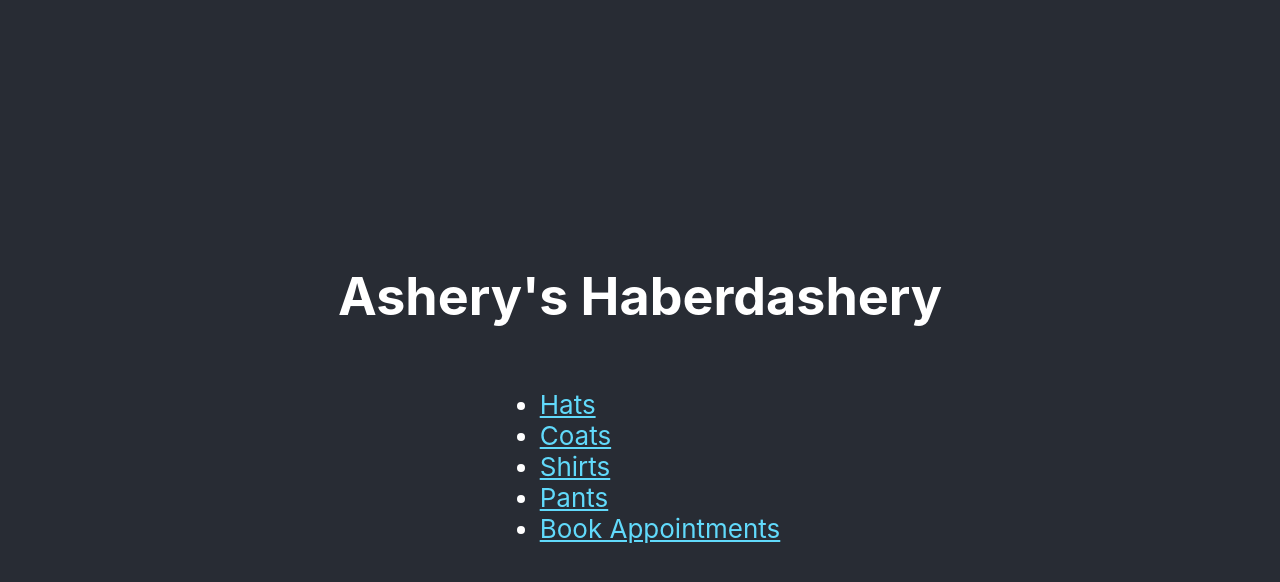
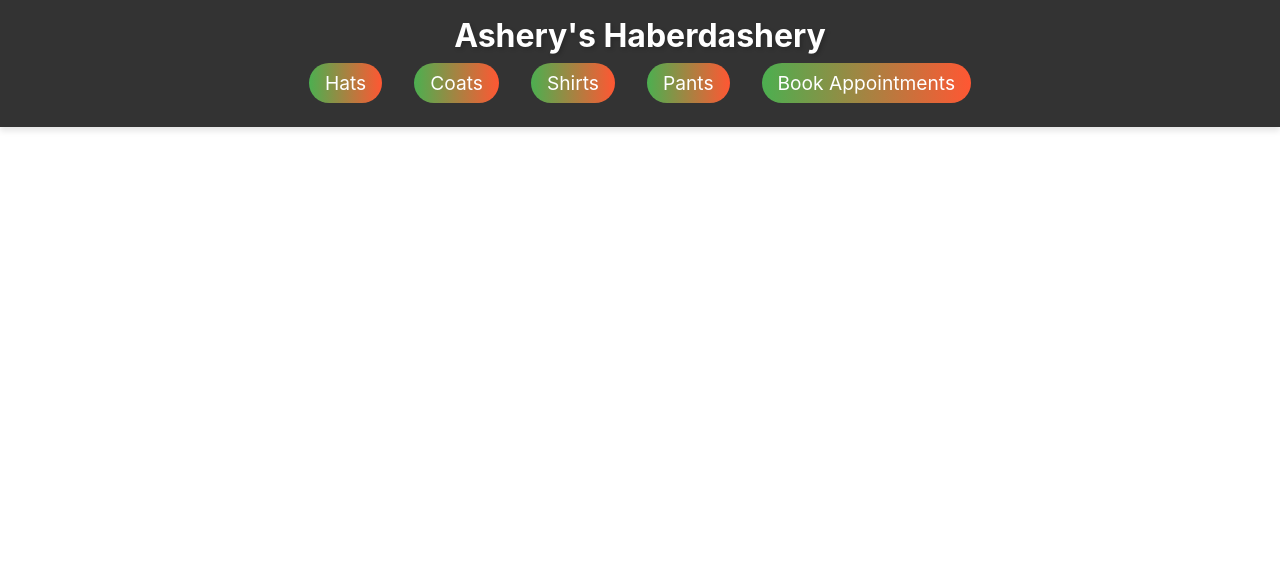
Before and after one commit to Mohammed-Savage/haberdasher-sashery, a React (Create React App) app in the folder Frontend/: page / in a window 1280 px wide. Shown: the top 582 px of the page. Built offline with nearby package versions, Linux system fonts and the light colour scheme; no server answers.

Commit message:
added even more styling

```diff
--- a/Frontend/src/components/Appointment.js
+++ b/Frontend/src/components/Appointment.js
@@ -9,15 +9,15 @@ const Appointment = () => {
     const [selectedDate, setselectedDate] = useState("");
     const [selectedTime, setselectedTime] = useState("");
     const [bookingStatus, setBookingStatus] = useState("");
-    const { appointments} = useOutletContext()
+    const { appointments } = useOutletContext()
 
         const handleBookAppointment = async () => {
-        try {
-            const response = await axios.post('/api/appointments', { date: selectedDate, time: selectedTime });
-            setBookingStatus(response.data.message);
-        } catch (error) {
-            console.error('Booking Appointment Error', error);
-        }
+        // try {
+        //     const response = await axios.post('/api/appointments', { date: selectedDate, time: selectedTime });
+        //     setBookingStatus(response.data.message);
+        // } catch (error) {
+        //     console.error('Booking Appointment Error', error);
+        // }
     };
 
 
--- /dev/null
+++ b/Frontend/src/components/Header.css
@@ -0,0 +1,65 @@
+.header-container {
+    background-color: #333;
+    /* Dark background color */
+    color: #fff;
+    /* White text color */
+    padding: 1rem;
+    text-align: center;
+    box-shadow: 0 4px 6px rgba(0, 0, 0, 0.1);
+    /* Add shadow for depth */
+}
+
+.header-container h1 {
+    margin: 0;
+    font-size: 2rem;
+    text-shadow: 2px 2px 4px rgba(0, 0, 0, 0.2);
+    /* Add text shadow for emphasis */
+}
+
+.nav-links {
+    list-style-type: none;
+    padding: 0;
+    display: flex;
+    justify-content: center;
+}
+
+.nav-links li {
+    margin: 0 1rem;
+}
+
+.nav-links li a {
+    color: #fff;
+    text-decoration: none;
+    font-size: 1.2rem;
+    transition: color 0.3s ease, transform 0.3s ease;
+    /* Add transition for smooth hover effect */
+    background: linear-gradient(to right, #4CAF50, #FF5733);
+    /* Add gradient background */
+    border-radius: 20px;
+    /* Add border-radius for rounded corners */
+    padding: 0.5rem 1rem;
+    /* Add padding for better spacing */
+}
+
+.nav-links li a:hover {
+    color: #fff;
+    transform: translateY(-2px) scale(1.05);
+    /* Add subtle hover effect with scaling */
+}
+
+.nav-links li button {
+    background-color: transparent;
+    border: none;
+    color: #fff;
+    cursor: pointer;
+    font-size: 1.2rem;
+    transition: color 0.3s ease, transform 0.3s ease;
+    /* Add transition for smooth hover effect */
+}
+
+.nav-links li button:hover {
+    color: #ff5733;
+    /* Change color on hover */
+    transform: scale(1.05);
+    /* Add scaling effect on hover */
+}
--- a/Frontend/src/components/Header.js
+++ b/Frontend/src/components/Header.js
@@ -3,7 +3,8 @@ import React from "react";
 // We used to use the Link component to link to different routes but it has since been deprecated and been replaced with the NavLink component.
 // import { Link } from "react-router-dom";
 import { NavLink } from "react-router-dom";
-import "../App.css";
+// import "../App.css";
+import "./Header.css";
 
 
 // Will track when the user is logged in or not, and will reflect the appropriate actions for them. Also links to different routes.
@@ -14,40 +15,16 @@ const Header = ({ loggedIn, setLoggedIn }) => {
     };
 
     return (
-        <div className="App-header"> {/* Here I'm applying the 'App-header' class */}
+        <div className="header-container">
             <h1>Ashery's Haberdashery</h1>
             <nav>
-                <ul>
-                    <li>
-                        <NavLink to="/hats" className="App-link"> {/* Once more, I'm applying the 'App-link' class */}
-                            Hats
-                        </NavLink>
-                    </li>
-                    <li>
-                        <NavLink to="/coats" className="App-link">
-                            Coats
-                        </NavLink>
-                    </li>
-                    <li>
-                        <NavLink to="/shirts" className="App-link">
-                            Shirts
-                        </NavLink>
-                    </li>
-                    <li>
-                        <NavLink to="/pants" className="App-link">
-                            Pants
-                        </NavLink>
-                    </li>
-                    <li>
-                        <NavLink to="/appointments" className="App-link">
-                            Book Appointments
-                        </NavLink>
-                    </li>
-                    {loggedIn ? (
-                        <li>
-                            <button onClick={handleLogout}>Logout</button>
-                        </li>
-                    ) : null}
+                <ul className="nav-links">
+                    <li><NavLink to='/hats'>Hats</NavLink></li>
+                    <li><NavLink to='/coats'>Coats</NavLink></li>
+                    <li><NavLink to='/shirts'>Shirts</NavLink></li>
+                    <li><NavLink to='/pants'>Pants</NavLink></li>
+                    <li><NavLink to='/appointments'>Book Appointments</NavLink></li>
+                    {loggedIn ? <li><button onClick={handleLogout}>Logout</button></li> : null}
                 </ul>
             </nav>
         </div>
```
